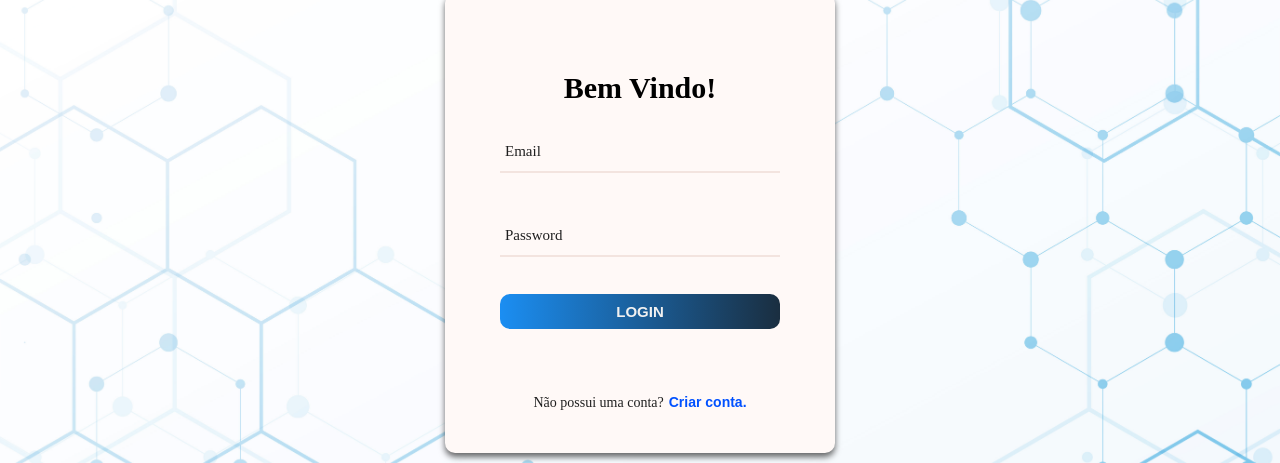
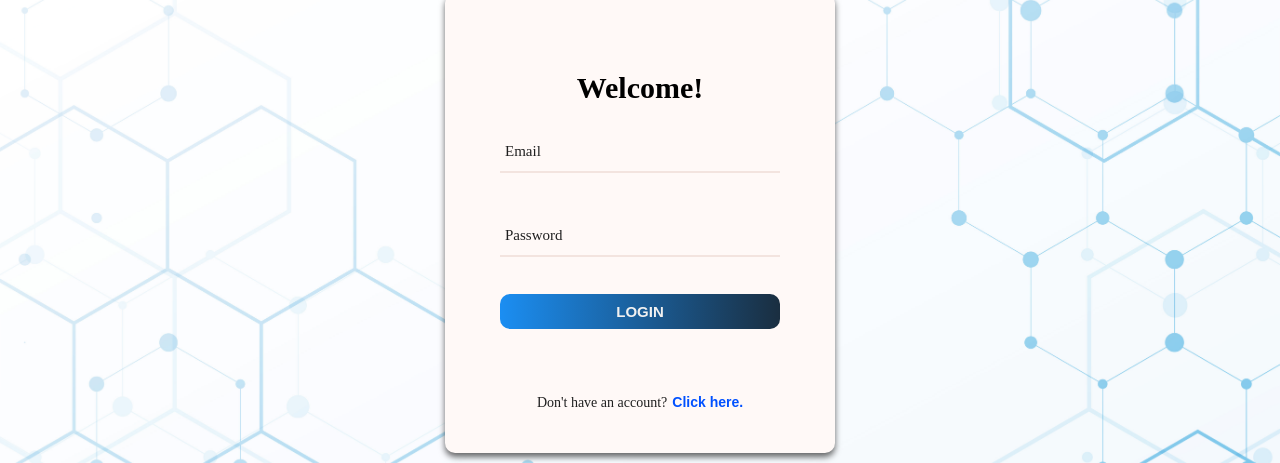
Before and after one commit to DenisEdSilva/CarcatecLoginScreen, a React (Vite) app: page / in a window 1280 px wide. Shown: the part 177-640 px from the top of the page. Built offline with nearby package versions, Linux system fonts and the light colour scheme.

Commit message:
Atualizando os nomes da tela para ingles por questão de padrão

```diff
--- a/src/pages/Login/index.jsx
+++ b/src/pages/Login/index.jsx
@@ -55,7 +55,7 @@ export default function Login() {
 					{registry ? (
 						// renderização da area de login
 						<FormLogin>
-							<span className="loginTitle">Bem Vindo!</span>
+							<span className="loginTitle">Welcome!</span>
 
 							<div className="wrapInput">
 								<input
@@ -81,14 +81,14 @@ export default function Login() {
 							</div>
 
 							<div className="textSpace">
-								<span className="textRegistry">Não possui uma conta?</span>
-								<button className="registry" onClick={handleRegistry} >Criar conta.</button>
+								<span className="textRegistry">Don't have an account?</span>
+								<button className="registry" onClick={handleRegistry} >Click here.</button>
 							</div>
 						</FormLogin>
 					) : (
 						// renderização da area de registros
 						<FormRegistry>
-							<span className="loginTitle">Bem Vindo!</span>
+							<span className="loginTitle">Welcome!</span>
 							<div className="wrapInput">
 								<input
 									className={nome !== '' ? 'hasValue input' : 'input'}
@@ -96,7 +96,7 @@ export default function Login() {
 									value={nome}
 									onChange={(text) => setNome(text.target.value)}
 								/>
-								<span className="focusInput" dataPlaceholder="Nome" ></span>
+								<span className="focusInput" dataPlaceholder="Name" ></span>
 							</div>
 							<div className="wrapInput">
 								<input
@@ -131,8 +131,8 @@ export default function Login() {
 							</div>
 
 							<div className="textSpace">
-								<span className="textRegistry">Já possui uma conta?</span>
-								<button className="registry" onClick={handleRegistry} >Acessar conta.</button>
+								<span className="textRegistry">Have an account?</span>
+								<button className="registry" onClick={handleRegistry} >Click here.</button>
 							</div>
 						</FormRegistry>
 					)}
@@ -172,7 +172,7 @@ export const FormLogin = styled.form`
 	opacity: 1;
 
 	animation-name: ${opacityAnimation};
-	animation-duration: 2s;
+	animation-duration: 2.3s;
 `;
 
 export const FormRegistry = styled.form`
--- a/src/pages/Login/loginStyles.css
+++ b/src/pages/Login/loginStyles.css
@@ -161,11 +161,15 @@
 	width: 100%;
 	height: 35px;
 
-	background: -webkit-linear-gradient(to left, #1A2E40 ,#1B8EF2);
+	background: -webkit-linear-gradient(to left, rgb(26, 46, 64) ,#1B8EF2);
 	background: -o-linear-gradient(to left, #1A2E40 ,#1B8EF2);
 	background: -moz-linear-gradient(to left, #1A2E40 ,#1B8EF2);
 	background: linear-gradient(to left, #1A2E40 ,#1B8EF2);
 
+}
+
+.loginFormBtn:hover {
+	box-shadow: 2px 2px 4px 1px rgba(26,46,64,0.8);
 }
 
 .loginFormBtn:hover{
```
